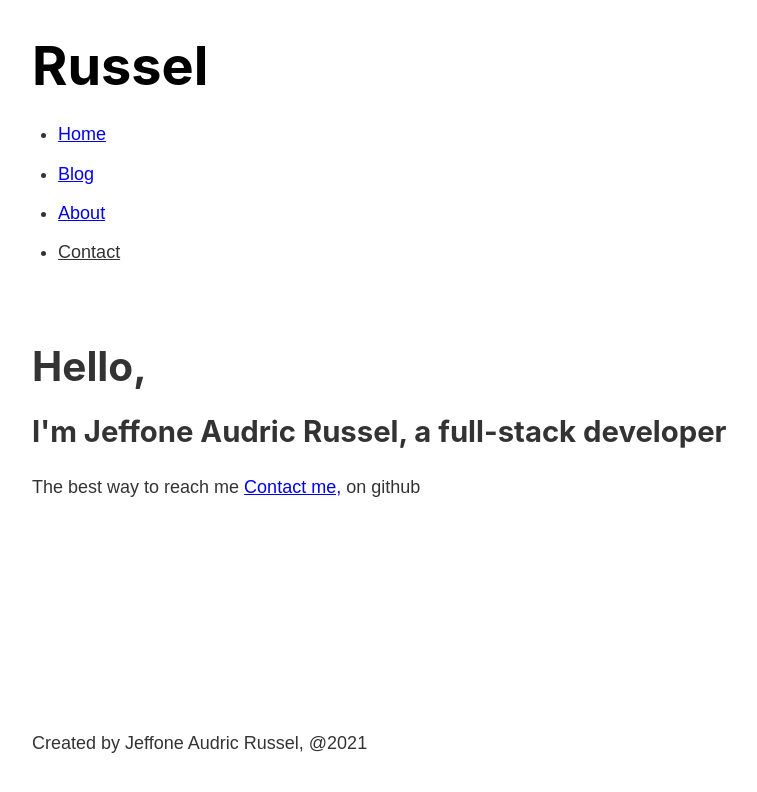
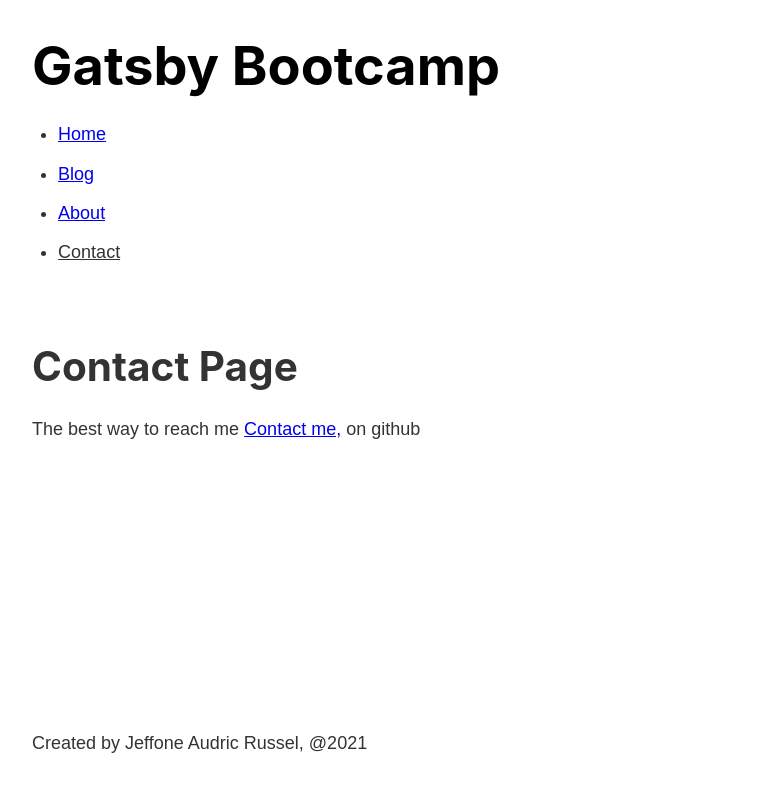
Before and after one commit to jriccrussel/gatsby-website-v1, a Gatsby site: page /contact in a window 1280 px wide. Shown: the whole page, without its empty margins (251-1008 px from the left). Built offline with nearby package versions, Linux system fonts and the light colour scheme; Gatsby itself is replaced by a stand-in of ours.

Commit message:
setting up and installing env

```diff
--- a/package.json
+++ b/package.json
@@ -21,6 +21,7 @@
     "react-helmet": "^6.1.0"
   },
   "devDependencies": {
+    "env-cmd": "^10.1.0",
     "prettier": "2.2.1"
   },
   "keywords": [
@@ -29,7 +30,7 @@
   "license": "0BSD",
   "scripts": {
     "build": "gatsby build",
-    "develop": "gatsby develop",
+    "develop": "env-cmd -f ./.env.development gatsby develop",
     "format": "prettier --write \"**/*.{js,jsx,ts,tsx,json,md}\"",
     "start": "npm run develop",
     "serve": "gatsby serve",
--- a/src/components/footer.js
+++ b/src/components/footer.js
@@ -1,25 +1,26 @@
 import React from 'react'
-// import { graphql, useStaticQuery } from 'gatsby'
+import { graphql, useStaticQuery } from 'gatsby'
 
 /* scss */
 // import footerStyles from './footer.module.scss'
 
 const Footer = () => {
-//   const data = useStaticQuery(graphql`
-//     query {
-//       site {
-//         siteMetadata {
-//           author
-//         }
-//       }
-//     }
-//   `)
+  const data = useStaticQuery(graphql`
+    query {
+      site {
+        siteMetadata {
+          author
+        }
+      }
+    }
+  `)
+
   return (
     // <footer className={footerStyles.footer}>
     //   <p>Created by {data.site.siteMetadata.author}, @2019</p>
     // </footer>
     <footer>
-      <p>Created by Jeffone Audric Russel, @2021</p>
+      <p>Created by {data.site.siteMetadata.author}, @2021</p>
     </footer>
   )
 }
--- a/src/components/header.js
+++ b/src/components/header.js
@@ -1,12 +1,23 @@
 import React from "react"
-import { Link } from "gatsby"
+import { Link, graphql, useStaticQuery } from "gatsby"
 
 import headerStyles from './header.module.scss'
 
-const Header = () => (
-  <header className={headerStyles.header}>
+const Header = () => {
+  const data = useStaticQuery(graphql`
+    query {
+      site{
+        siteMetadata{
+          title
+        }
+      }
+    }
+  `)
+
+  return(
+    <header className={headerStyles.header}>
     <h1>
-      <Link className={headerStyles.title} to='/'>Russel</Link>
+      <Link className={headerStyles.title} to='/'>{data.site.siteMetadata.title}</Link>
     </h1>
 
     <nav>
@@ -26,6 +37,7 @@ const Header = () => (
       </ul>
     </nav>
   </header>
-)
+  )
+}
 
 export default Header
--- a/src/pages/contact.js
+++ b/src/pages/contact.js
@@ -7,8 +7,8 @@ import Layout from '../components/layout'
 const ContactPage = () => {
   return (
     <Layout>
-      <h1>Hello, </h1>
-      <h2> I'm Jeffone Audric Russel, a full-stack developer</h2>
+      <h1>Contact Page</h1>
+      <h2></h2>
       <p>The best way to reach me <a href="https://github.com/jriccrussel" target="_blank" rel="noopener noreferrer">Contact me,</a> on github</p>
     </Layout>
   )
```
Also changed, not shown: 1 other file.
